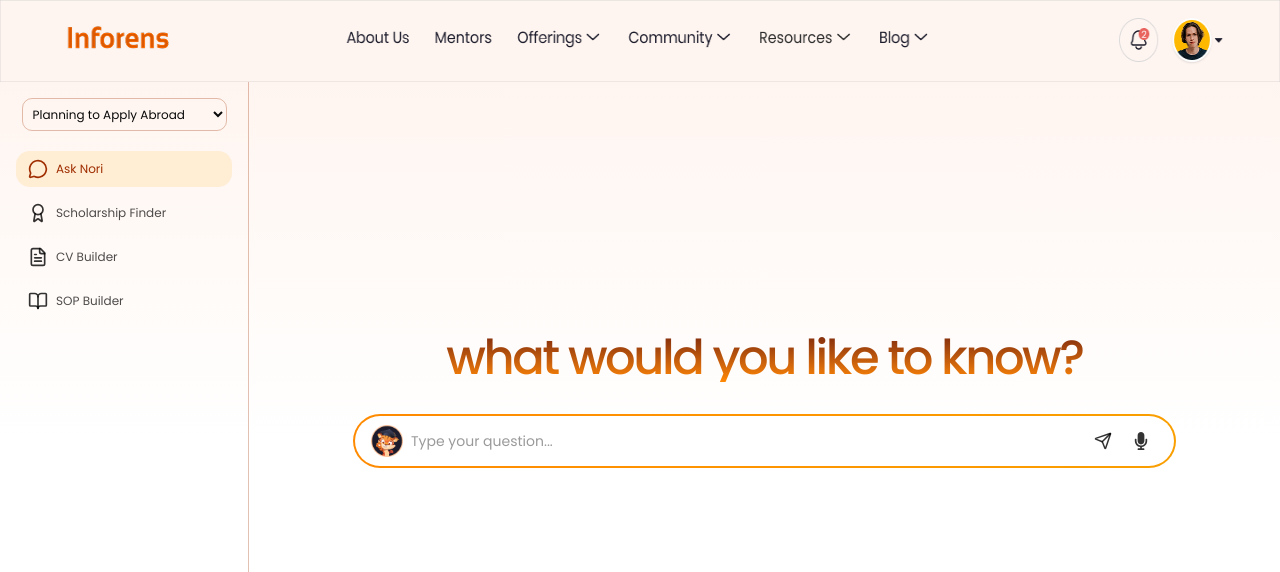
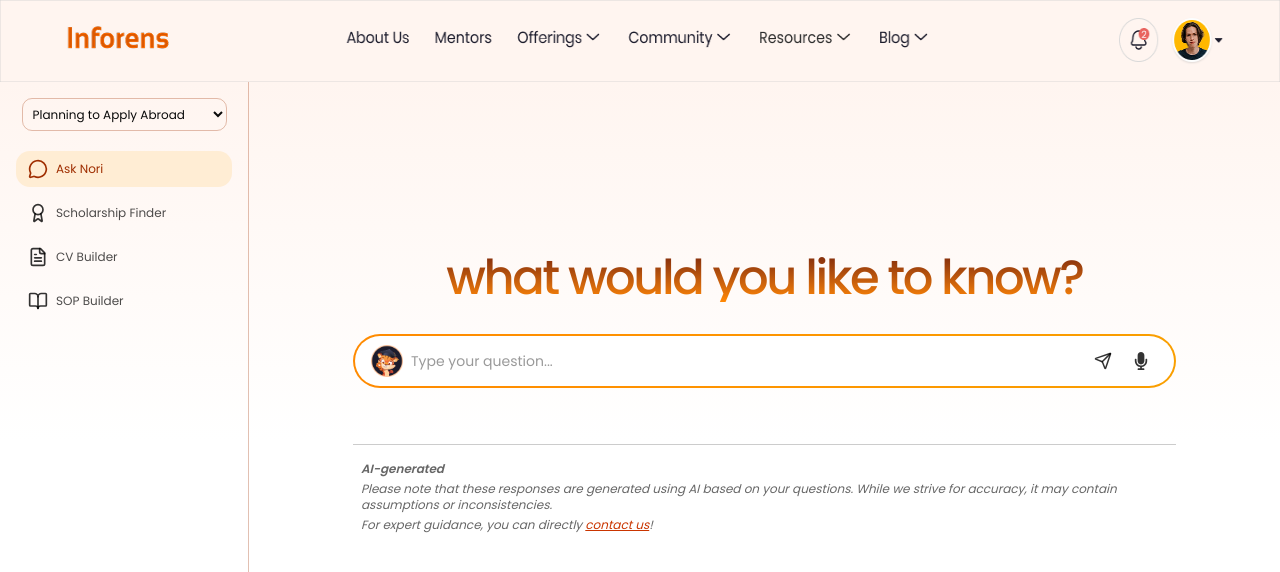
Before and after one commit to ks-inforens/chatbot, a React (Vite) app in the folder frontend/: page / in a window 1280 px wide. Shown: the top 572 px of the page. Built offline with nearby package versions, Linux system fonts and the light colour scheme.

Commit message:
Chatbot UI

```diff
--- a/frontend/src/components/AskNoriPanel.jsx
+++ b/frontend/src/components/AskNoriPanel.jsx
@@ -233,6 +233,15 @@ export default function AskNoriPanel({ sessionId, userId, onFeatureSelect }) {
           <p className="text-gray-500 tracking-tight text-sm">
             Ask me anything about studying abroad!
           </p>
+          <div className="flex flex-col gap-1 text-[11px] text-left text-black/40 italic pt-4 px-2 mt-4 border-t border-black/10">
+            <p>
+              Please note that these responses are generated using AI based on your questions.
+              While we strive for accuracy, it may contain assumptions or inconsistencies.
+            </p>
+            <p>
+              For expert guidance, you can directly <a href="https://www.inforens.com/contact-us" target="_blank" className="underline text-orange-700">contact us</a>!
+            </p>
+          </div>
         </div>
       )}
 
--- a/frontend/src/pages/AskNoriPage.jsx
+++ b/frontend/src/pages/AskNoriPage.jsx
@@ -320,6 +320,18 @@ export default function AskNoriPage() {
                     </div>
                 </div>
             </form>
+            <footer className="flex flex-col gap-1 text-xs text-black/60 italic py-4 px-2 mt-6 border-t border-black/20">
+                <p className="font-semibold">
+                    AI-generated
+                </p>
+                <p>
+                    Please note that these responses are generated using AI based on your questions.
+                    While we strive for accuracy, it may contain assumptions or inconsistencies.
+                </p>
+                <p>
+                    For expert guidance, you can directly <a href="https://www.inforens.com/contact-us" target="_blank" className="underline text-orange-700">contact us</a>!
+                </p>
+            </footer>
         </div>
     );
 }
```
